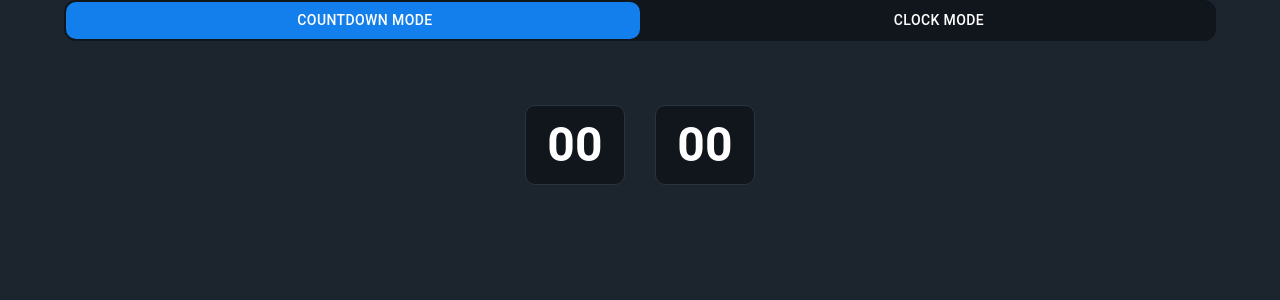
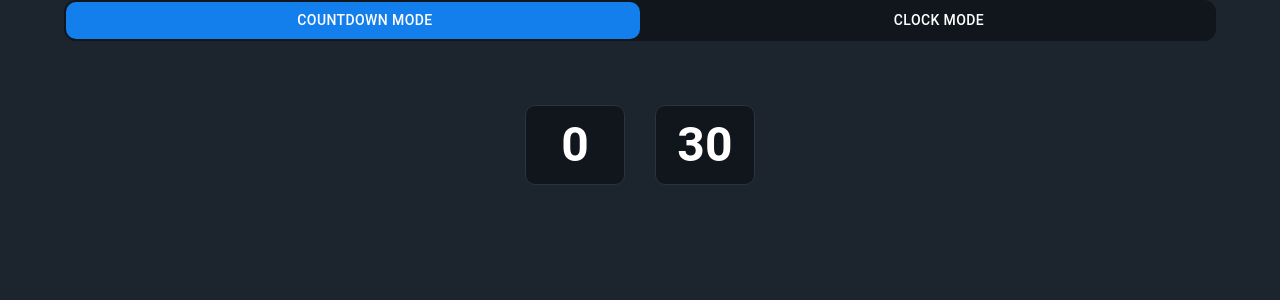
Before and after one commit to DeimosHall/shutdown-scheduler, a React (Vite) app: page / in a window 1280 px wide. Shown: the top 300 px of the page. Built offline with nearby package versions, Linux system fonts and the light colour scheme; some icons are missing.

Commit message:
refactor: hours and minutes states into time state

```diff
--- a/src/components/layout/MainContainer.tsx
+++ b/src/components/layout/MainContainer.tsx
@@ -1,72 +1,23 @@
 import { Box } from "@mui/material";
 import { TimeInputContainer } from "../scheduler/TimeInputContainer/TimeInputContainer";
-import { ChangeEvent, useState } from "react";
-import { Mode } from "../../types/types";
+import { useState } from "react";
+import { Mode, Time } from "../../types/types";
 import { ModeSwitcher } from "../scheduler/ModeSwitcher";
 
 export const MainContainer = () => {
   const [mode, setMode] = useState<Mode>("COUNTDOWN");
-  const [hours, setHours] = useState("00");
-  const [minutes, setMinutes] = useState("00");
+  const [time, setTime] = useState<Time>({ hours: 0, minutes: 30 });
 
-  const is_input_valid = (input: string): Boolean => {
-    const value = input.trim();
-
-    if (isNaN(Number(value))) {
-      return false;
-    }
-
-    if (value.length > 2) {
-      return false;
-    }
-
-    return true;
-  };
-
-  const is_hours_valid = (hour: string): Boolean => {
-    return Number(hour) >= 0 && Number(hour) <= 23;
-  };
-
-  const is_minutes_valid = (minutes: string): Boolean => {
-    return Number(minutes) >= 0 && Number(minutes) <= 59;
-  };
-
-  const updateHours = (e: ChangeEvent<HTMLInputElement>) => {
-    const hours = e.target.value;
-
-    if (!is_input_valid(hours)) {
-      return;
-    }
-
-    if (!is_hours_valid(hours)) {
-      return;
-    }
-
-    setHours(hours);
-  };
-
-  const updateMinutes = (e: ChangeEvent<HTMLInputElement>) => {
-    const minutes = e.target.value;
-
-    if (!is_input_valid(minutes)) {
-      return;
-    }
-
-    if (!is_minutes_valid(minutes)) {
-      return;
-    }
-
-    setMinutes(minutes);
-  };
+  const updateTime = (newTime: Time) => {
+    setTime(newTime);
+  }
 
   return (
     <Box>
       <ModeSwitcher mode={mode} onModeChange={setMode} />
       <TimeInputContainer
-        hours={hours}
-        onHoursChange={updateHours}
-        minutes={minutes}
-        onMinutesChange={updateMinutes}
+        time={time}
+        onTimeChange={updateTime}
       />
     </Box>
   );
--- a/src/components/scheduler/ModeSwitcher.tsx
+++ b/src/components/scheduler/ModeSwitcher.tsx
@@ -3,7 +3,6 @@ import TimerIcon from "@mui/icons-material/Timer";
 import AccessTimeIcon from "@mui/icons-material/AccessTime";
 import { styled } from "@mui/material/styles";
 import { Mode } from "../../types/types";
-import { Dispatch, SetStateAction } from "react";
 
 interface ModeSwitcherProps {
   mode: Mode,
--- a/src/components/scheduler/TimeInputContainer/TimeInput.tsx
+++ b/src/components/scheduler/TimeInputContainer/TimeInput.tsx
@@ -5,7 +5,7 @@ interface TimeInputProps {
   onChange: React.ChangeEventHandler<HTMLTextAreaElement | HTMLInputElement>;
 }
 
-function TimeInput({ value, onChange }: TimeInputProps) {
+export function TimeInput({ value, onChange }: TimeInputProps) {
   return (
     <Box
       sx={{
@@ -29,5 +29,3 @@ function TimeInput({ value, onChange }: TimeInputProps) {
     </Box>
   );
 }
-
-export default TimeInput;
--- a/src/components/scheduler/TimeInputContainer/TimeInputContainer.tsx
+++ b/src/components/scheduler/TimeInputContainer/TimeInputContainer.tsx
@@ -1,24 +1,59 @@
 import { Box } from "@mui/material";
-import { ChangeEvent, Dispatch, SetStateAction, useState } from "react";
-import TimeInput from "./TimeInput";
+import { TimeInput } from "./TimeInput";
+import { Time } from "../../../types/types";
+import { ChangeEvent } from "react";
 
 interface TimeInputContainerProps {
-  hours: string;
-  onHoursChange: React.ChangeEventHandler<
-    HTMLTextAreaElement | HTMLInputElement
-  >;
-  minutes: string;
-  onMinutesChange: React.ChangeEventHandler<
-    HTMLTextAreaElement | HTMLInputElement
-  >;
+  time: Time;
+  onTimeChange: (newTime: Time) => void;
 }
 
+const is_input_valid = (input: string): Boolean => {
+  const value = input.trim();
+
+  if (isNaN(Number(value))) {
+    return false;
+  }
+
+  if (value.length > 2) {
+    return false;
+  }
+
+  return true;
+};
+
+const is_hours_valid = (hour: string): Boolean => {
+  return Number(hour) >= 0 && Number(hour) <= 23;
+};
+
+const is_minutes_valid = (minutes: string): Boolean => {
+  return Number(minutes) >= 0 && Number(minutes) <= 59;
+};
+
 export const TimeInputContainer = ({
-  hours,
-  onHoursChange,
-  minutes,
-  onMinutesChange,
+  time,
+  onTimeChange,
 }: TimeInputContainerProps) => {
+  const onHoursChange = (e: ChangeEvent<HTMLInputElement>) => {
+    const hours = e.target.value;
+
+    if (!is_input_valid(hours) || !is_hours_valid(hours)) {
+      return;
+    }
+
+    onTimeChange({ hours: Number(hours), minutes: time.minutes });
+  };
+
+  const onMinutesChange = (e: ChangeEvent<HTMLInputElement>) => {
+    const minutes = e.target.value;
+
+    if (!is_input_valid(minutes) || !is_minutes_valid(minutes)) {
+      return;
+    }
+
+    onTimeChange({ hours: time.hours, minutes: Number(minutes) });
+  };
+
   return (
     <Box
       sx={{
@@ -30,8 +65,8 @@ export const TimeInputContainer = ({
         gap: "30px",
       }}
     >
-      <TimeInput value={hours} onChange={onHoursChange} />
-      <TimeInput value={minutes} onChange={onMinutesChange} />
+      <TimeInput value={time.hours} onChange={onHoursChange} />
+      <TimeInput value={time.minutes} onChange={onMinutesChange} />
     </Box>
   );
 };
--- a/src/types/types.ts
+++ b/src/types/types.ts
@@ -1 +1,6 @@
 export type Mode = "COUNTDOWN" | "CLOCK";
+
+export interface Time {
+  hours: number,
+  minutes: number,
+}
```
